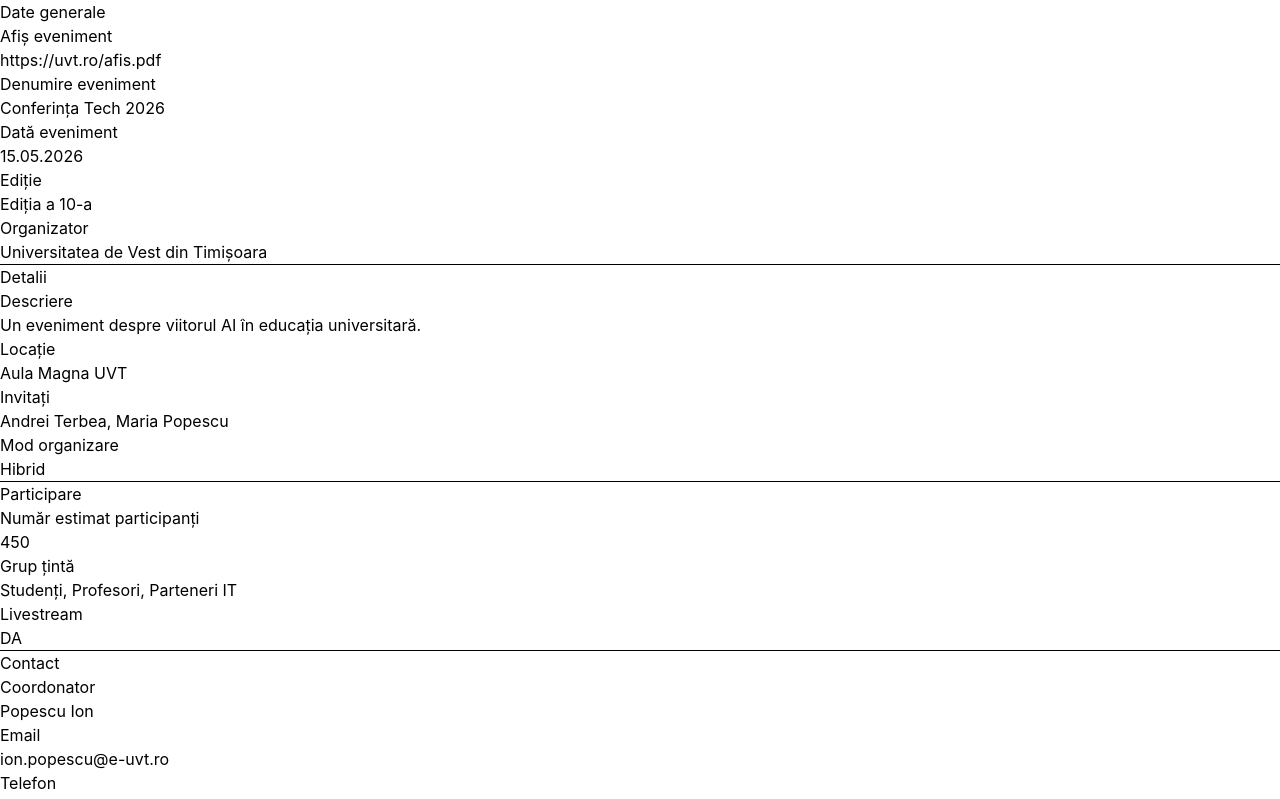
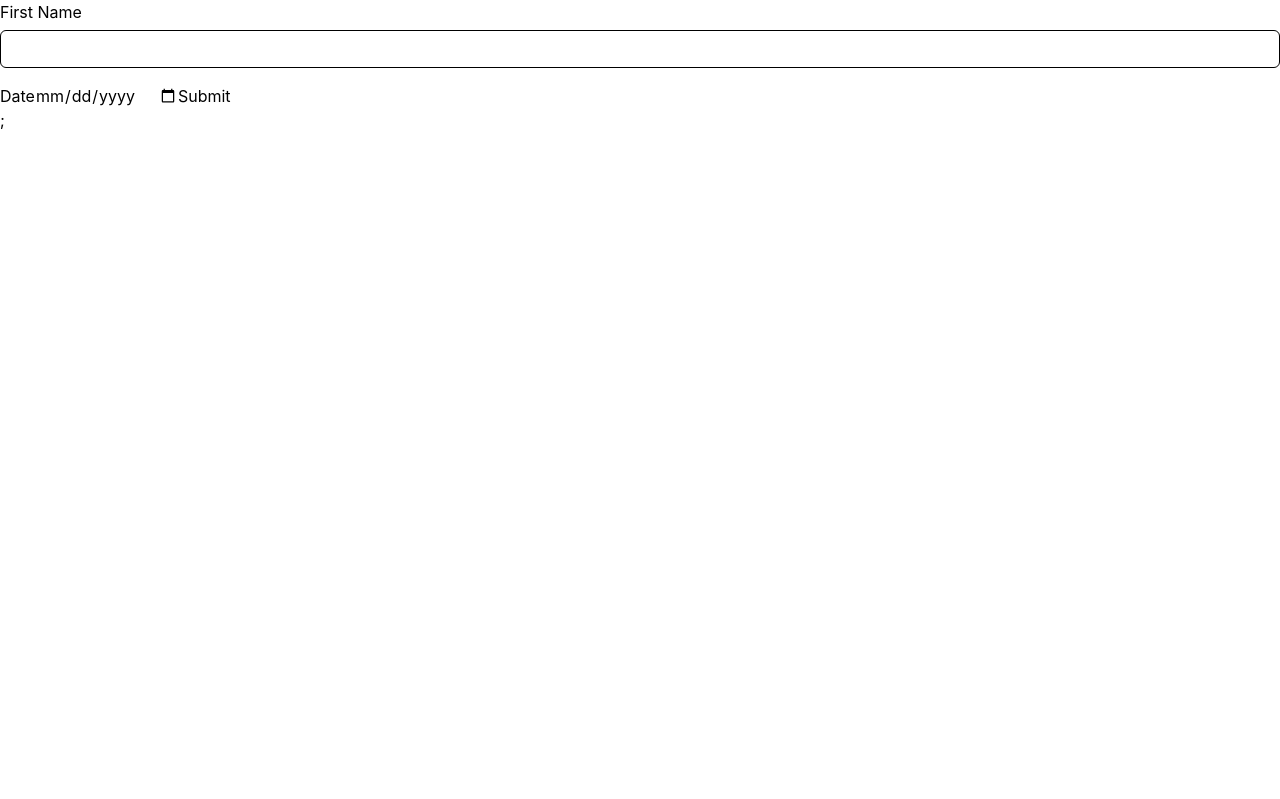
Before and after one commit to DanyParfene/UniEvent, a React (Vite) app in the folder FRONTEND/UniEvent/: page /form in a window 1280 px wide. Shown: the top 799 px of the page. Built offline with nearby package versions, Linux system fonts and the light colour scheme.

Commit message:
delete from the __root

```diff
--- a/FRONTEND/UniEvent/src/config/create-event.ts
+++ b/FRONTEND/UniEvent/src/config/create-event.ts
@@ -20,7 +20,9 @@
     .number()
     .min(1, "Minimum number of participants is 1")
     .max(10000, "Maximum number of participants is 10000"),
-  email: z.email().refine((val) => val.endsWith("@e-uvt.ro")),
+  email: z.email().refine((val) => {
+    val.endsWith("@e-uvt.ro");
+  }),
   telephone: z
     .string()
     .min(12, "The phone number is not valid")
--- a/FRONTEND/UniEvent/src/routes/__root.tsx
+++ b/FRONTEND/UniEvent/src/routes/__root.tsx
@@ -5,7 +5,6 @@
 const RootLayout = () => {
   return (
     <>
-    <EventCardMain/>
       <Outlet />;
     </>
   );
```
